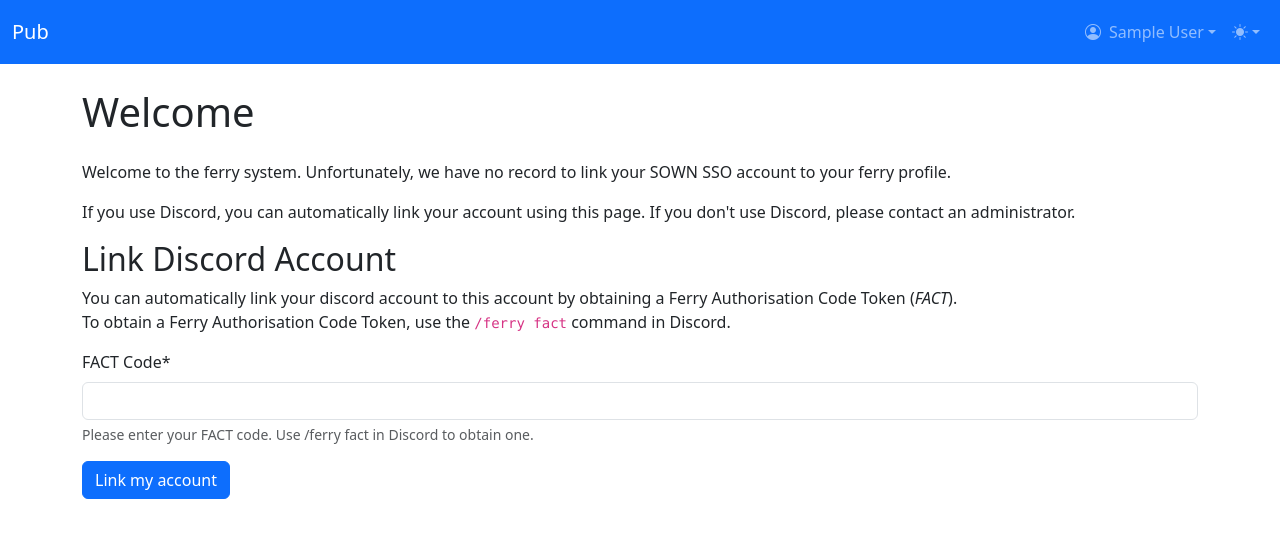
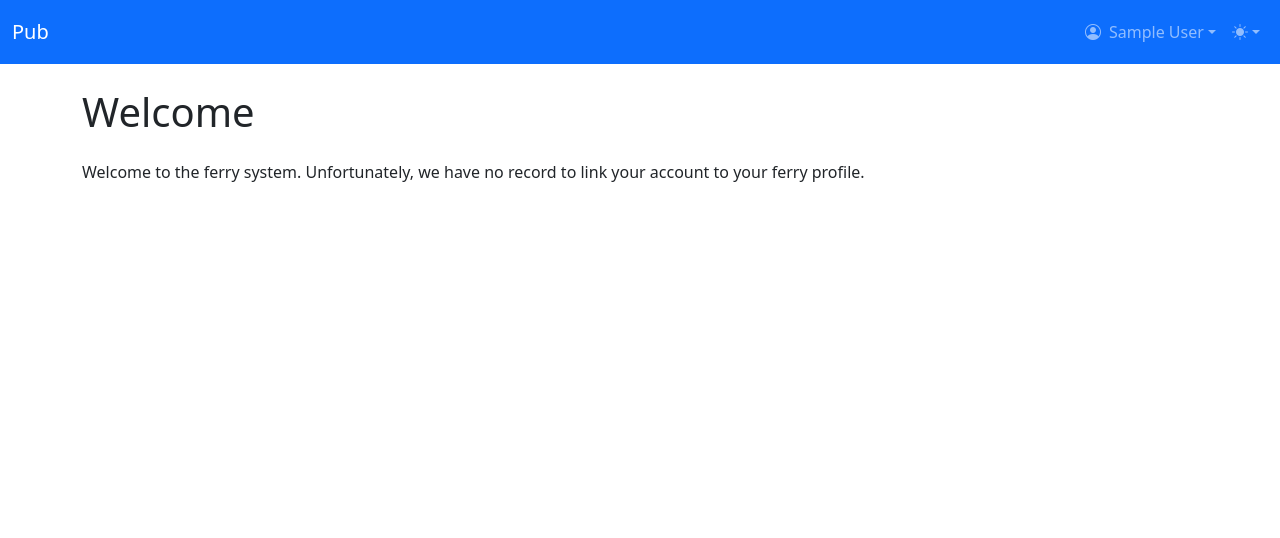
Before and after one commit to trickeydan/ferry-api, a Django app: page /accounts/unlinked/ in a window 1280 px wide. Shown: the top 538 px of the page. Run offline with Django 5.2, Linux system fonts and the light colour scheme; the visitor is signed in with stand-in values (Sample User, id 1); parts of the project's set-up code (start-up, migrations or seed data) failed here and were passed over; some libraries are stand-ins or nearby versions.

Commit message:
feat: remove SOWN SSO

```diff
--- a/ferry/accounts/forms.py
+++ b/ferry/accounts/forms.py
@@ -1,62 +1,10 @@
-import base64
-import binascii
-from datetime import timedelta
 from typing import Any
 
 from crispy_forms.helper import FormHelper
 from crispy_forms.layout import Submit
 from django import forms
-from django.core.exceptions import ValidationError
-from django.core.signing import BadSignature, TimestampSigner
 
-from ferry.accounts.models import APIToken, Person, User
-
-
-class UserPersonLinkForm(forms.Form):
-    link_code = forms.CharField(
-        required=True,
-        max_length=250,
-        label="FACT Code",
-        help_text="Please enter your FACT code. Use /ferry fact in Discord to obtain one.",
-    )
-
-    def __init__(self, *args: Any, user: User, **kwargs: Any) -> None:
-        self.user = user
-        super().__init__(*args, **kwargs)
-
-        self.helper = FormHelper()
-        self.helper.add_input(Submit("submit", "Link my account"))
-
-    def clean_link_code(self) -> Person:
-        signer = TimestampSigner()
-        try:
-            signed_data = base64.b64decode(self.cleaned_data["link_code"]).decode()
-        except binascii.Error:
-            raise ValidationError("The FACT is invalid.") from None
-        except UnicodeDecodeError:
-            raise ValidationError("The FACT is invalid.") from None
-
-        try:
-            person_id = signer.unsign(signed_data, max_age=timedelta(hours=1))
-        except BadSignature:
-            raise ValidationError("The FACT is invalid.") from None
-
-        try:
-            return Person.objects.filter(user__isnull=True).get(pk=person_id)
-        except Person.DoesNotExist:
-            raise ValidationError("The FACT is invalid.") from None
-
-    def clean(self) -> dict[str, Any] | None:
-        cleaned_data = super().clean()
-
-        if self.user.person is not None:
-            raise ValidationError("You are already linked to a person. How did you even get here?")
-
-        return cleaned_data
-
-    def save(self) -> None:
-        self.user.person = self.cleaned_data["link_code"]
-        self.user.save()
+from ferry.accounts.models import APIToken, Person
 
 
 class PersonProfileForm(forms.ModelForm):
--- a/ferry/accounts/middleware.py
+++ b/ferry/accounts/middleware.py
@@ -13,7 +13,6 @@ from ferry.core.http import HttpRequest
 class UserLinkedToPersonMiddleware:
     EXCLUDED_PATHS: set[tuple[str | None, str]] = {
         ("accounts", "logout"),
-        ("accounts", "sso_oidc_redirect"),
         ("accounts", "unlinked_account"),
         (None, "api-v2-docs"),
         (None, "api-v2-schema"),
--- a/ferry/accounts/urls.py
+++ b/ferry/accounts/urls.py
@@ -7,13 +7,7 @@ app_name = "accounts"
 
 urlpatterns = [
     path("login/", views.LoginView.as_view(), name="login"),
-    path("sown/login/", views.SOWNLoginView.as_view(), name="sown_login"),
     path("logout/", LogoutView.as_view(), name="logout"),
-    path(
-        "oidc/redirect/",
-        views.SSOOIDCRedirectView.as_view(),
-        name="sso_oidc_redirect",
-    ),
     path("discord/login/", views.DiscordLoginView.as_view(), name="discord_login"),
     path("discord/redirect/", views.SSODiscordRedirectView.as_view(), name="sso_discord_redirect"),
     path("unlinked/", views.UnlinkedAccountView.as_view(), name="unlinked_account"),
--- a/ferry/accounts/views.py
+++ b/ferry/accounts/views.py
@@ -14,9 +14,9 @@ from django.db.models.query import QuerySet
 from django.forms import BaseModelForm
 from django.shortcuts import get_object_or_404, redirect, render
 from django.urls import reverse, reverse_lazy
-from django.views.generic import CreateView, DetailView, FormView, ListView, UpdateView, View
+from django.views.generic import CreateView, DetailView, ListView, TemplateView, UpdateView, View
 
-from ferry.accounts.forms import CreateAPITokenForm, PersonProfileForm, UserPersonLinkForm
+from ferry.accounts.forms import CreateAPITokenForm, PersonProfileForm
 from ferry.accounts.models import Person
 from ferry.core.discord import NoSuchGuildMemberError, get_discord_client
 from ferry.core.http import HttpRequest
@@ -43,57 +43,6 @@ class LoginView(auth_views.LoginView):
             return http.HttpResponseRedirect(redirect_to)
 
         return super().dispatch(request, *args, **kwargs)  # type: ignore[return-value]
-
-
-class SOWNLoginView(View):
-    def get(self, request: HttpRequest) -> http.HttpResponseRedirect:
-        request.session["sso_next"] = request.GET.get("next", "/")
-        redirect_uri = request.build_absolute_uri(reverse("accounts:sso_oidc_redirect"))
-        return oauth_config.sown.authorize_redirect(request, redirect_uri)
-
-
-class SSOOIDCRedirectView(View):
-    def get(self, request: HttpRequest) -> http.HttpResponseRedirect | http.HttpResponseServerError:
-        token = oauth_config.sown.authorize_access_token(request)
-        userinfo = token.get("userinfo", {})
-
-        try:
-            username = userinfo["sub"]
-        except KeyError:
-            return http.HttpResponseServerError("Invalid response from SSO.")
-
-        user, _ = User.objects.get_or_create(username=username)
-
-        self.update_user(user, userinfo)
-
-        login(request, user, backend="django.contrib.auth.backends.ModelBackend")
-
-        from_session = request.session.pop("sso_next", None)
-
-        redirect_to = from_session or "/"
-        messages.info(request, f"Signed in via SOWN SSO. Welcome {user.get_short_name()}")
-        return redirect(redirect_to)
-
-    def update_user(self, user: User, claims: dict[str, bool | str | list[str]]) -> User:
-        full_name = str(claims.get("given_name", ""))
-
-        name_parts = full_name.split(" ")
-
-        if len(name_parts) == 0:
-            return user
-        elif len(name_parts) == 1:
-            user.first_name = name_parts[0]
-            user.last_name = ""
-        else:
-            user.first_name = name_parts.pop(0)
-            user.last_name = " ".join(name_parts)
-
-        if email := claims.get("email"):
-            user.email = str(email)
-
-        user.save()
-
-        return user
 
 
 class DiscordLoginView(View):
@@ -139,10 +88,8 @@ class SSODiscordRedirectView(View):
         return redirect(redirect_to)
 
 
-class UnlinkedAccountView(mixins.LoginRequiredMixin, FormView):
+class UnlinkedAccountView(mixins.LoginRequiredMixin, TemplateView):
     template_name = "accounts/unlinked.html"
-    form_class = UserPersonLinkForm
-    success_url = reverse_lazy("dashboard:scoreboard")
 
     def dispatch(self, request: HttpRequest, *args: Any, **kwargs: Any) -> http.HttpResponseBase:  # type: ignore[override]
         assert request.user.is_authenticated
@@ -151,16 +98,6 @@ class UnlinkedAccountView(mixins.LoginRequiredMixin, FormView):
             return redirect("dashboard:scoreboard")
 
         return super().dispatch(request, *args, **kwargs)
-
-    def get_form_kwargs(self) -> dict[str, Any]:
-        kwargs = super().get_form_kwargs()
-        kwargs["user"] = self.request.user
-        return kwargs
-
-    def form_valid(self, form: UserPersonLinkForm) -> http.HttpResponse:
-        form.save()
-        messages.info(self.request, "Your Discord account has been successfully linked.")
-        return super().form_valid(form)
 
 
 class PersonListView(mixins.LoginRequiredMixin, BreadcrumbsMixin, ListView):
--- a/ferry/templates/accounts/login.html
+++ b/ferry/templates/accounts/login.html
@@ -7,7 +7,6 @@
   <div class="row justify-content-center">
     <div class="col-md-6 col-lg-4">
       <p>Sign in to continue.</p>
-      <a href="{% url 'accounts:sown_login' %}?next={{ next|urlencode }}" class="btn btn-primary w-100">Login with SOWN</a>
       <a href="{% url 'accounts:discord_login' %}?next={{ next|urlencode }}" class="btn btn-secondary w-100 mt-2">Login with Discord</a>
     </div>
   </div>
--- a/ferry/templates/accounts/unlinked.html
+++ b/ferry/templates/accounts/unlinked.html
@@ -5,13 +5,5 @@
 {% block page_title %}Welcome{% endblock %}
 
 {% block content %}
-  <p>Welcome to the ferry system. Unfortunately, we have no record to link your SOWN SSO account to your ferry profile.</p>
-  <p>If you use Discord, you can automatically link your account using this page. If you don't use Discord, please contact an administrator.</p>
-
-  <h2>Link Discord Account</h2>
-  <p>
-    You can automatically link your discord account to this account by obtaining a Ferry Authorisation Code Token (<em>FACT</em>).<br/>
-    To obtain a Ferry Authorisation Code Token, use the <code>/ferry fact</code> command in Discord.
-  </p>
-  {% crispy form %}
+  <p>Welcome to the ferry system. Unfortunately, we have no record to link your account to your ferry profile.</p>
 {% endblock %}
```
Also changed, not shown: ferry/accounts/api/views.py (+6 -12 lines), ferry/accounts/oauth.py (+0 -9 lines), ferry/accounts/tests/test_login_views.py (+1 -19 lines), ferry/accounts/tests/test_people_views.py (+0 -63 lines), ferry/core/settings/base.py (+0 -7 lines), ferry/core/settings/prod.py (+0 -8 lines).
